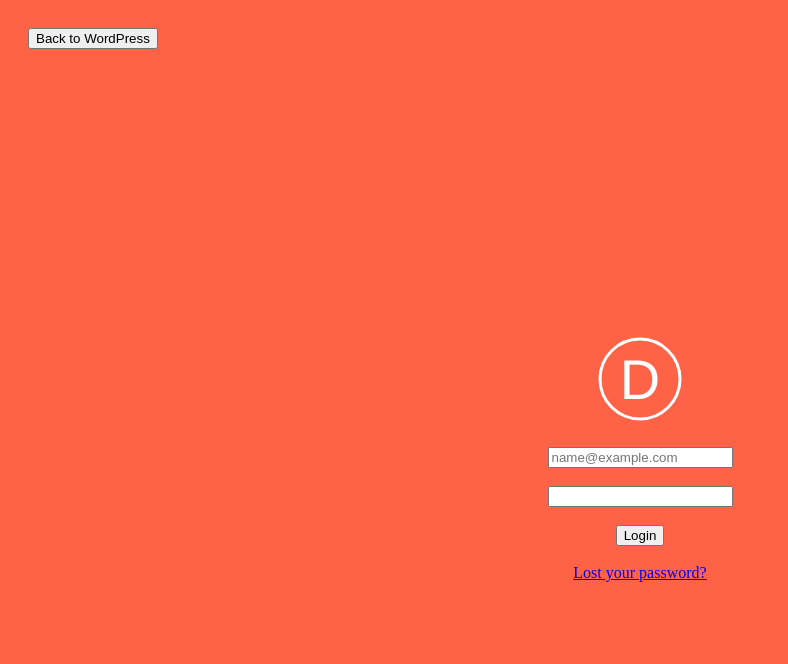
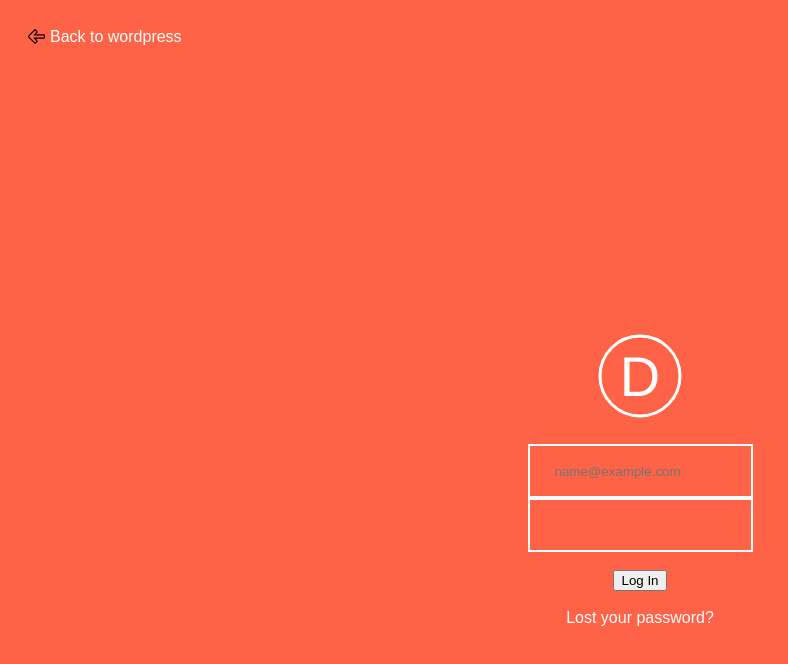
Before and after one commit to tameem6/login, a plain HTML site: page login_page.html in a window 1280 px wide. Shown: the whole page, without its empty margins (0-788 px from the left). Drawn offline with Linux system fonts and the light colour scheme.

Commit message:
added most, needs icons

```diff
--- a/login_page.html
+++ b/login_page.html
@@ -4,7 +4,7 @@
         <link rel="stylesheet" type="text/css" href="mystyles.css">
     </head>
     <body>
-            <input type="button" name="wordpress" value="Back to WordPress" class="wordpr">
+            <a href="#ff" class="wordpr">Back to wordpress</a>
             <div class="cent"><!-- Use this for border around entire form-->
                 <svg height="100" width="100">
                     <g>
@@ -14,10 +14,10 @@
                 </svg>
                 <form id="ff" method="POST">
                     <br>
-                    <input type="text" name="email" placeholder="name@example.com" title="Enter email here"><br><br>
-                    <input type="password" name="password" title="Enter password here"><br><br>
-                    <input type="submit" value="Login"><br><br>
-                    <a href="#">Lost your password?</a>
+                    <input type="text" name="email" placeholder="name@example.com" title="Enter email here" class="button1"><br>
+                    <input type="password" name="password" title="Enter password here" class="button1"><br><br>
+                    <input type="submit" value="Log In" class="button2"><br><br>
+                    <a href="#" class="lyp">Lost your password?</a>
                 </form>
             </div>
     </body>
--- a/mystyles.css
+++ b/mystyles.css
@@ -1,10 +1,19 @@
 body{
     background-color:tomato;
 }
+
 .wordpr{
+    text-decoration: none;
+    background:url('leftarr.svg') no-repeat left center;
     position:relative;
     top:20px;
     left:20px;
+    padding-left: 22px;
+}
+a:link, a:visited{
+    font-family: Arial, Helvetica, sans-serif;
+    color:white;
+    text-decoration:none;
 }
 div.cent{
     margin: 300px 500px;
@@ -15,3 +24,11 @@ div.cent{
     font-family:Helvetica,sans-serif;
     font-size:350%;
 }
+.button1{
+    padding: 25px;
+    height: 40px;
+    width:225px;
+    border: 2px solid white;
+    background-color: tomato;
+}
+.button1
```
Also changed, not shown: leftarr.svg (added).
